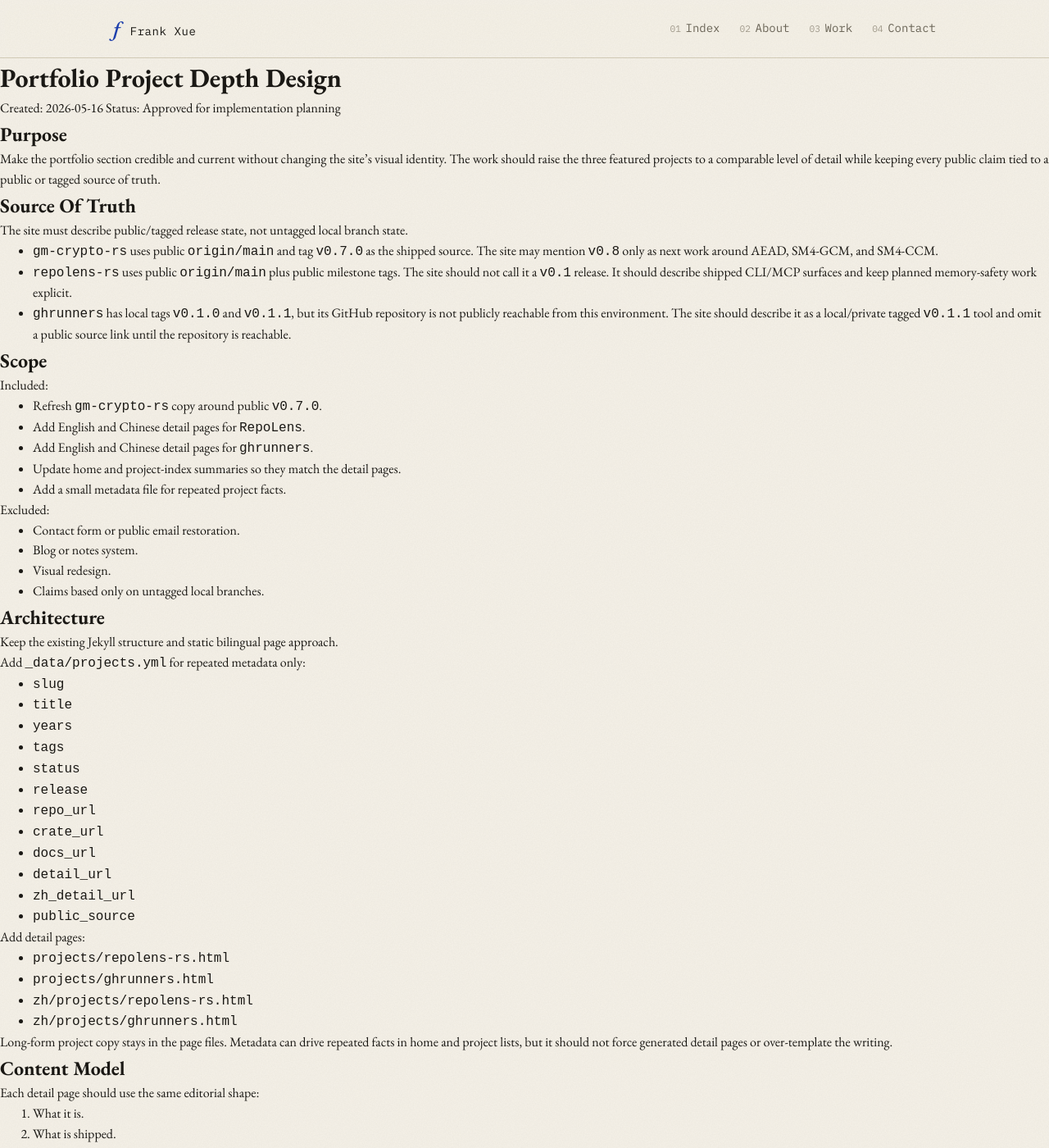
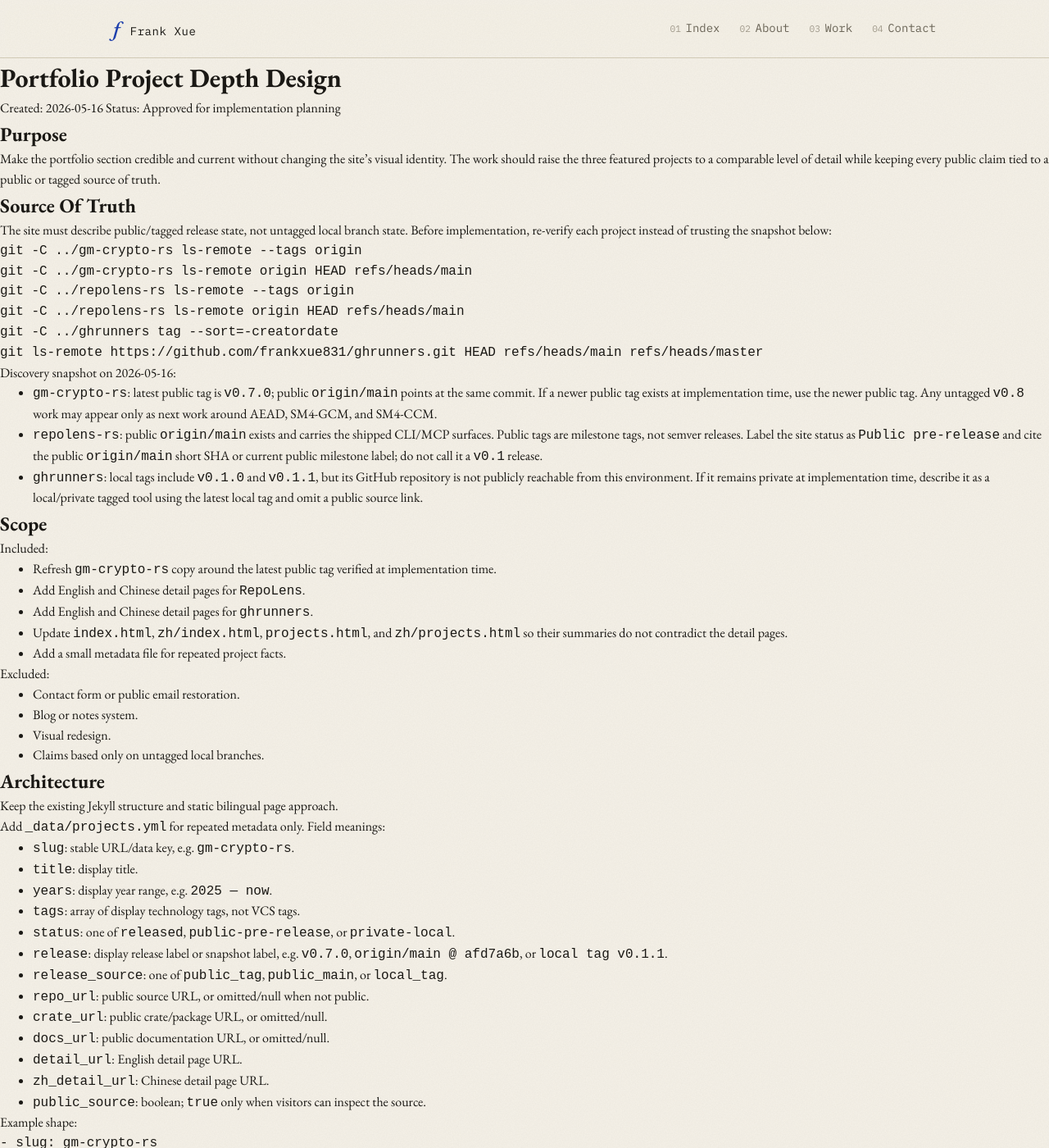
Before and after one commit to frankxue831/frankxue831.github.io, a Jekyll site: the page built from docs/superpowers/specs/2026-05-16-portfolio-project-depth-design.md, in a window 1280 px wide and 1400 px high. Shown: the whole window at 82% size. Built offline with Jekyll 4.4.1, drawn with Linux system fonts in a browser that asks for light colours; our own code applies the rules of GitHub Pages for plain Markdown files; some of the changed text lies outside the part shown.

Commit message:
docs: clarify portfolio project depth spec

````diff
--- a/docs/superpowers/specs/2026-05-16-portfolio-project-depth-design.md
+++ b/docs/superpowers/specs/2026-05-16-portfolio-project-depth-design.md
@@ -13,27 +13,43 @@ or tagged source of truth.
 ## Source Of Truth
 
 The site must describe public/tagged release state, not untagged local branch
-state.
+state. Before implementation, re-verify each project instead of trusting the
+snapshot below:
 
-- `gm-crypto-rs` uses public `origin/main` and tag `v0.7.0` as the shipped
-  source. The site may mention `v0.8` only as next work around AEAD,
-  SM4-GCM, and SM4-CCM.
-- `repolens-rs` uses public `origin/main` plus public milestone tags. The site
-  should not call it a `v0.1` release. It should describe shipped CLI/MCP
-  surfaces and keep planned memory-safety work explicit.
-- `ghrunners` has local tags `v0.1.0` and `v0.1.1`, but its GitHub repository
-  is not publicly reachable from this environment. The site should describe it
-  as a local/private tagged `v0.1.1` tool and omit a public source link until
-  the repository is reachable.
+```sh
+git -C ../gm-crypto-rs ls-remote --tags origin
+git -C ../gm-crypto-rs ls-remote origin HEAD refs/heads/main
+git -C ../repolens-rs ls-remote --tags origin
+git -C ../repolens-rs ls-remote origin HEAD refs/heads/main
+git -C ../ghrunners tag --sort=-creatordate
+git ls-remote https://github.com/frankxue831/ghrunners.git HEAD refs/heads/main refs/heads/master
+```
+
+Discovery snapshot on 2026-05-16:
+
+- `gm-crypto-rs`: latest public tag is `v0.7.0`; public `origin/main` points at
+  the same commit. If a newer public tag exists at implementation time, use the
+  newer public tag. Any untagged `v0.8` work may appear only as next work around
+  AEAD, SM4-GCM, and SM4-CCM.
+- `repolens-rs`: public `origin/main` exists and carries the shipped CLI/MCP
+  surfaces. Public tags are milestone tags, not semver releases. Label the site
+  status as `Public pre-release` and cite the public `origin/main` short SHA or
+  current public milestone label; do not call it a `v0.1` release.
+- `ghrunners`: local tags include `v0.1.0` and `v0.1.1`, but its GitHub
+  repository is not publicly reachable from this environment. If it remains
+  private at implementation time, describe it as a local/private tagged tool
+  using the latest local tag and omit a public source link.
 
 ## Scope
 
 Included:
 
-- Refresh `gm-crypto-rs` copy around public `v0.7.0`.
+- Refresh `gm-crypto-rs` copy around the latest public tag verified at
+  implementation time.
 - Add English and Chinese detail pages for `RepoLens`.
 - Add English and Chinese detail pages for `ghrunners`.
-- Update home and project-index summaries so they match the detail pages.
+- Update `index.html`, `zh/index.html`, `projects.html`, and
+  `zh/projects.html` so their summaries do not contradict the detail pages.
 - Add a small metadata file for repeated project facts.
 
 Excluded:
@@ -47,20 +63,40 @@ Excluded:
 
 Keep the existing Jekyll structure and static bilingual page approach.
 
-Add `_data/projects.yml` for repeated metadata only:
+Add `_data/projects.yml` for repeated metadata only. Field meanings:
 
-- `slug`
-- `title`
-- `years`
-- `tags`
-- `status`
-- `release`
-- `repo_url`
-- `crate_url`
-- `docs_url`
-- `detail_url`
-- `zh_detail_url`
-- `public_source`
+- `slug`: stable URL/data key, e.g. `gm-crypto-rs`.
+- `title`: display title.
+- `years`: display year range, e.g. `2025 — now`.
+- `tags`: array of display technology tags, not VCS tags.
+- `status`: one of `released`, `public-pre-release`, or `private-local`.
+- `release`: display release label or snapshot label, e.g. `v0.7.0`,
+  `origin/main @ afd7a6b`, or `local tag v0.1.1`.
+- `release_source`: one of `public_tag`, `public_main`, or `local_tag`.
+- `repo_url`: public source URL, or omitted/null when not public.
+- `crate_url`: public crate/package URL, or omitted/null.
+- `docs_url`: public documentation URL, or omitted/null.
+- `detail_url`: English detail page URL.
+- `zh_detail_url`: Chinese detail page URL.
+- `public_source`: boolean; `true` only when visitors can inspect the source.
+
+Example shape:
+
+```yaml
+- slug: gm-crypto-rs
+  title: gm-crypto-rs
+  years: "2025 — now"
+  tags: ["Rust", "Cryptography", "no_std"]
+  status: released
+  release: v0.7.0
+  release_source: public_tag
+  repo_url: https://github.com/frankxue831/gm-crypto-rs
+  crate_url: https://crates.io/crates/gmcrypto-core
+  docs_url: https://docs.rs/gmcrypto-core
+  detail_url: /projects/gm-crypto-rs/
+  zh_detail_url: /zh/projects/gm-crypto-rs/
+  public_source: true
+```
 
 Add detail pages:
 
@@ -68,6 +104,16 @@ Add detail pages:
 - `projects/ghrunners.html`
 - `zh/projects/repolens-rs.html`
 - `zh/projects/ghrunners.html`
+
+Likely touched support files:
+
+- `_data/projects.yml`
+- `_data/i18n.yml` if shared labels such as status/source/link labels are
+  introduced in includes.
+- `index.html`
+- `zh/index.html`
+- `projects.html`
+- `zh/projects.html`
 
 Long-form project copy stays in the page files. Metadata can drive repeated
 facts in home and project lists, but it should not force generated detail
@@ -85,12 +131,14 @@ Each detail page should use the same editorial shape:
 
 Project-specific emphasis:
 
-- `gm-crypto-rs`: pure-Rust SM2/SM3/SM4 SDK, public `v0.7.0`, SM4-CTR and
-  public batch APIs, constant-time-designed secret paths, and in-CI
-  `dudect-bencher` leak-regression gates.
+- `gm-crypto-rs`: pure-Rust SM2/SM3/SM4 SDK, latest public tag verified at
+  implementation time, SM4-CTR and public batch APIs when backed by that tag,
+  constant-time-designed secret paths, and in-CI `dudect-bencher`
+  leak-regression gates.
 - `RepoLens`: agent-facing repository packs, MCP tools, typed decaying memory,
-  shipped workspace CLI surfaces, and clear boundaries between shipped and
-  planned memory-safety work.
+  shipped workspace CLI surfaces from public `origin/main`, status labeled
+  `Public pre-release`, and clear boundaries between shipped and planned
+  memory-safety work.
 - `ghrunners`: one-shot read-only macOS GitHub Actions runner observability,
   typed findings, partial output as a deliberate design, and no public source
   link until the repository is reachable.
@@ -109,11 +157,14 @@ Project-specific emphasis:
   or absolute `constant-time`.
 - Use public links only. Omit `ghrunners` GitHub links until the repo is
   publicly reachable.
+- Detail pages should contain the five editorial sections from the Content
+  Model in the same order. Section titles may be localized.
 
 ## Data Flow
 
-`_data/projects.yml` provides stable repeated facts to the home page and
-project index. Detail pages provide narrative and source-specific nuance.
+`_data/projects.yml` provides stable repeated facts to `index.html`,
+`zh/index.html`, `projects.html`, and `zh/projects.html`. Detail pages provide
+narrative and source-specific nuance.
 
 The site should avoid duplicating status strings by hand where metadata is
 enough, especially for release labels, public-source availability, tags, and
@@ -127,20 +178,36 @@ Implementation should verify:
 - `bundle exec jekyll build`
 - English and Chinese detail pages are generated.
 - Home and project-index links resolve to the intended pages.
-- No public page links to an unreachable `ghrunners` GitHub URL.
-- `gm-crypto-rs` shipped language does not describe untagged `v0.8` work as
-  released.
+- `_site/projects/repolens-rs/index.html`,
+  `_site/projects/ghrunners/index.html`,
+  `_site/zh/projects/repolens-rs/index.html`, and
+  `_site/zh/projects/ghrunners/index.html` exist after build.
+- No public page links to an unreachable `ghrunners` GitHub URL:
+  `! rg -n "github\\.com/frankxue831/ghrunners" _site`.
+- Security-sensitive overclaims are absent from project pages:
+  `! rg -n "\\b(production-ready|guaranteed|secure)\\b" _site/projects _site/zh/projects`.
+- `gm-crypto-rs` next-version language is explicitly labeled as next/planned
+  work. If terms such as `v0.8`, `AEAD`, `SM4-GCM`, or `SM4-CCM` appear in the
+  generated `gm-crypto-rs` pages, they must appear only in a section titled
+  `Next` or its Chinese equivalent.
 
 ## Acceptance Criteria
 
 - `/projects/` presents all three projects at a comparable level of credibility.
-- `gm-crypto-rs` reflects public `v0.7.0`, with `v0.8` only as next work.
+- `gm-crypto-rs` reflects the latest public tag verified at implementation
+  time, with newer untagged work only as next/planned work.
 - `RepoLens` has English and Chinese detail pages with shipped/planned
-  boundaries kept explicit.
+  boundaries kept explicit and status labeled `Public pre-release` unless a
+  public release tag exists by implementation time.
 - `ghrunners` has English and Chinese detail pages, no broken public GitHub
-  link, and status marked as local/private tagged `v0.1.1`.
-- Home page summaries match the project pages.
-- English and Chinese pages have matching meaning.
+  link, and status marked as local/private using the latest local tag unless
+  the repository is public by implementation time.
+- All English and Chinese detail pages contain the five editorial sections from
+  the Content Model in order, with localized section titles allowed.
+- Home and project-index summaries use `_data/projects.yml` for repeated facts
+  and do not contradict the detail pages.
+- English and Chinese pages carry the same shipped/planned boundary, release
+  label, public-source status, and links.
 - `bundle exec jekyll doctor` and `bundle exec jekyll build` pass.
 
 ## Open Risk
@@ -148,3 +215,11 @@ Implementation should verify:
 `ghrunners` is less publicly verifiable until the repository is public. Its
 detail page must be clear that the project is local/private right now, and it
 must avoid implying that visitors can inspect the source.
+
+`gm-crypto-rs` may ship another public tag before implementation starts. The
+implementation must re-run the source-of-truth check rather than treating this
+spec's discovery snapshot as current.
+
+`RepoLens` has public milestone tags but no semver release tag. The
+implementation must use the `Public pre-release` label unless that changes
+before implementation.
````
